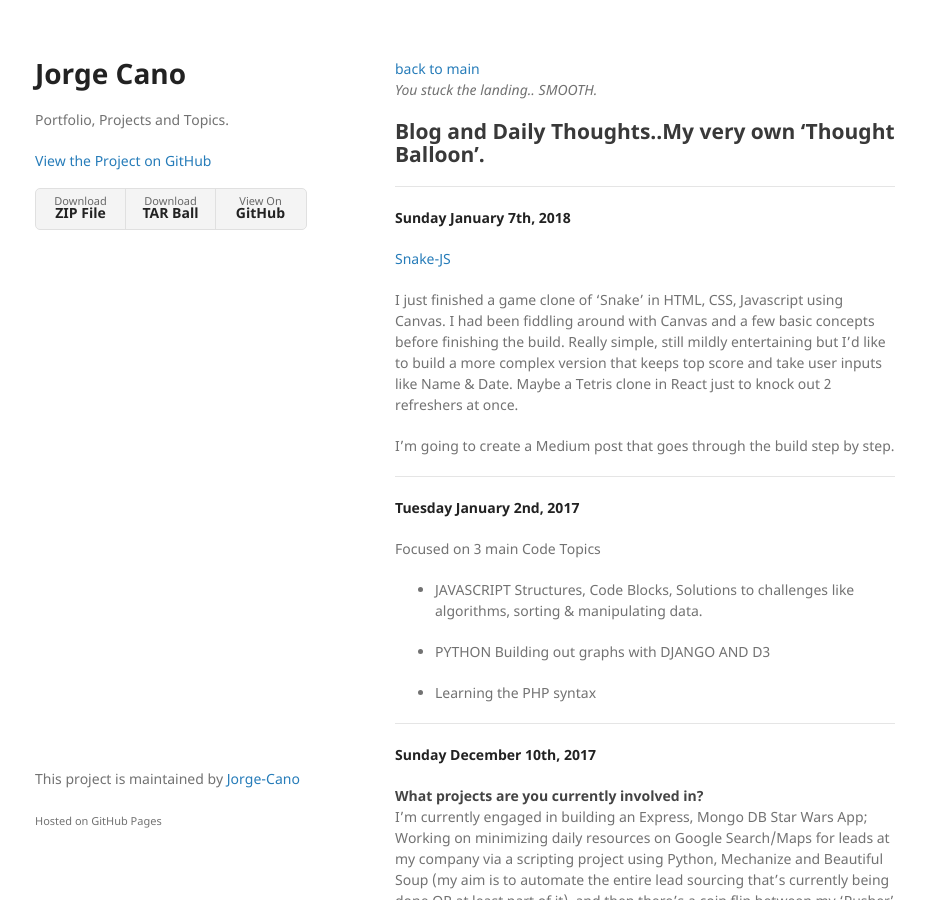
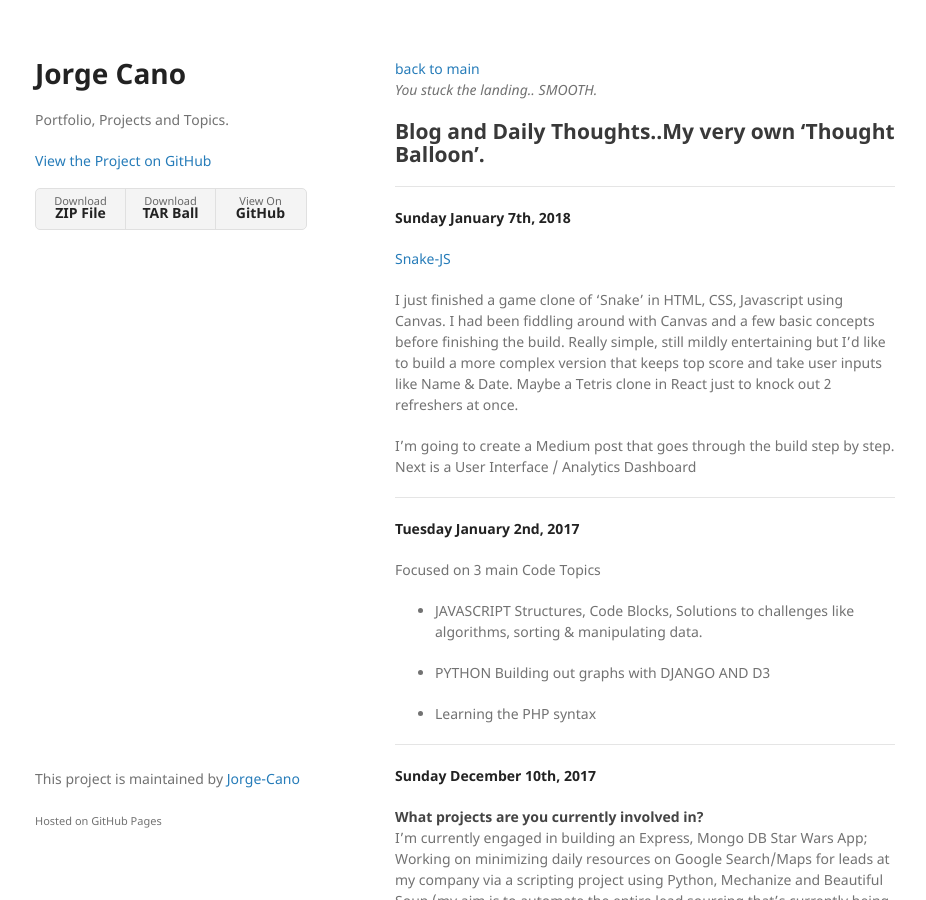
Before and after one commit to Jorge-Cano/Jekyll-Ver1, a Jekyll site: the page built from another-page.md, in a window 1280 px wide and 900 px high. Shown: the whole window, without its empty margins (175-1101 px from the left). Built offline with Jekyll 4.4.1, drawn with Linux system fonts in a browser that asks for light colours.

Commit message:
blog updated

```diff
--- a/another-page.md
+++ b/another-page.md
@@ -17,7 +17,7 @@ I had been fiddling around with Canvas and a few basic concepts before finishing
 Really simple, still mildly entertaining but I'd like to build a more complex version that keeps top score
 and take user inputs like Name & Date. Maybe a Tetris clone in React just to knock out 2 refreshers at once.
 
-I'm going to create a Medium post that goes through the build step by step.
+I'm going to create a Medium post that goes through the build step by step. Next is a User Interface / Analytics Dashboard
 
 * * *
 
```
